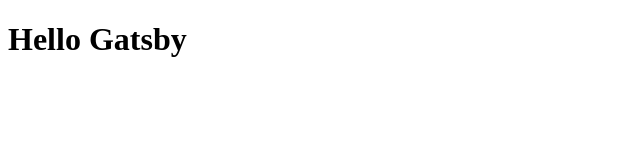
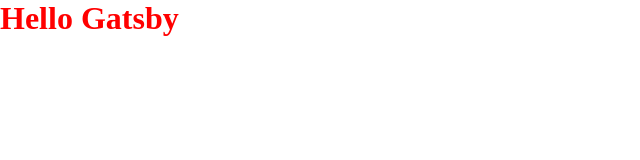
Before and after one commit to sajagshrestha/sigma-website, a Gatsby site: page / in a window 1280 px wide. Shown: the whole page, without its empty margins (0-640 px from the left). Built offline with nearby package versions, Linux system fonts and the light colour scheme; Gatsby itself is replaced by a stand-in of ours.

Commit message:
added styled components

```diff
--- /dev/null
+++ b/gatsby-browser.js
@@ -0,0 +1,12 @@
+import React from "react"
+import { ThemeProvider } from "styled-components"
+import { GlobalStyles, theme } from "./src/Themes"
+
+export const wrapRootElement = ({ element }) => {
+  return (
+    <ThemeProvider theme={theme}>
+      <GlobalStyles />
+      {element}
+    </ThemeProvider>
+  )
+}
--- a/gatsby-config.js
+++ b/gatsby-config.js
@@ -6,5 +6,5 @@
 
 module.exports = {
   /* Your site config here */
-  plugins: [],
+  plugins: [`gatsby-plugin-styled-components`],
 }
--- /dev/null
+++ b/gatsby-ssr.js
@@ -0,0 +1,12 @@
+import React from "react"
+import { ThemeProvider } from "styled-components"
+import { GlobalStyles, theme } from "./src/Themes"
+
+export const wrapRootElement = ({ element }) => {
+  return (
+    <ThemeProvider theme={theme}>
+      <GlobalStyles />
+      {element}
+    </ThemeProvider>
+  )
+}
--- a/package.json
+++ b/package.json
@@ -14,9 +14,12 @@
     "test": "echo \"Write tests! -> https://gatsby.dev/unit-testing\" && exit 1"
   },
   "dependencies": {
+    "babel-plugin-styled-components": "^1.12.0",
     "gatsby": "^3.0.1",
+    "gatsby-plugin-styled-components": "^4.0.0",
     "react": "^17.0.1",
-    "react-dom": "^17.0.1"
+    "react-dom": "^17.0.1",
+    "styled-components": "^5.2.1"
   },
   "devDependencies": {
     "prettier": "2.2.1"
--- /dev/null
+++ b/src/Themes/index.js
@@ -0,0 +1,11 @@
+import { createGlobalStyle } from "styled-components"
+
+export const GlobalStyles = createGlobalStyle`
+*{
+	margin:0;
+	padding:0;
+	box-sizing:border-box;
+}
+
+`
+export const theme = {}
--- a/src/pages/index.jsx
+++ b/src/pages/index.jsx
@@ -1,8 +1,12 @@
 import React from "react"
+import styled from "styled-components"
+const Header = styled.h1`
+  color: red;
+`
 const HomePage = () => {
   return (
     <div>
-      <h1>Hello Gatsby</h1>
+      <Header>Hello Gatsby</Header>
     </div>
   )
 }
```
Also changed, not shown: src/pages/404.jsx (added, +12 -0 lines), src/pages/test.jsx (added, +7 -0 lines), 1 other file.
